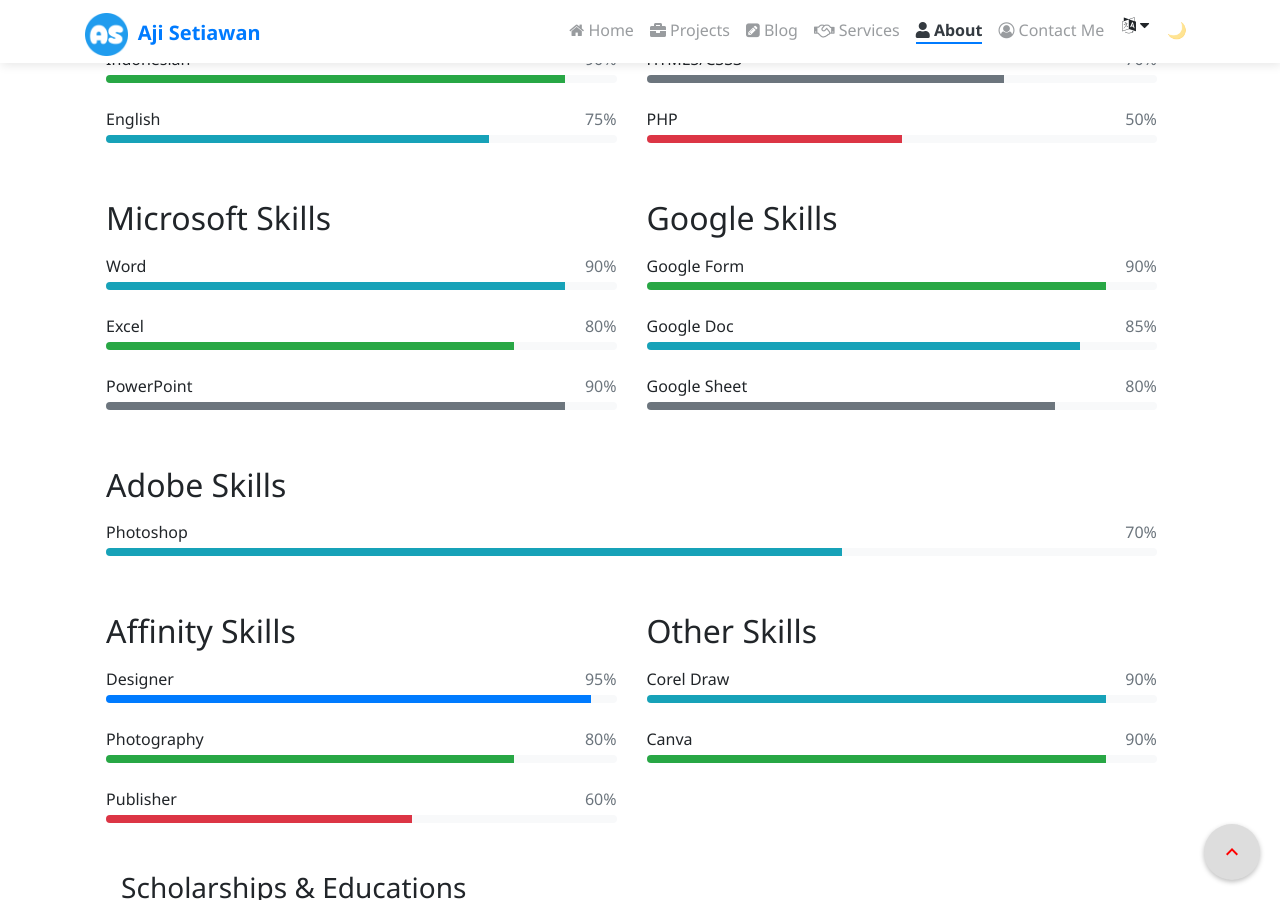
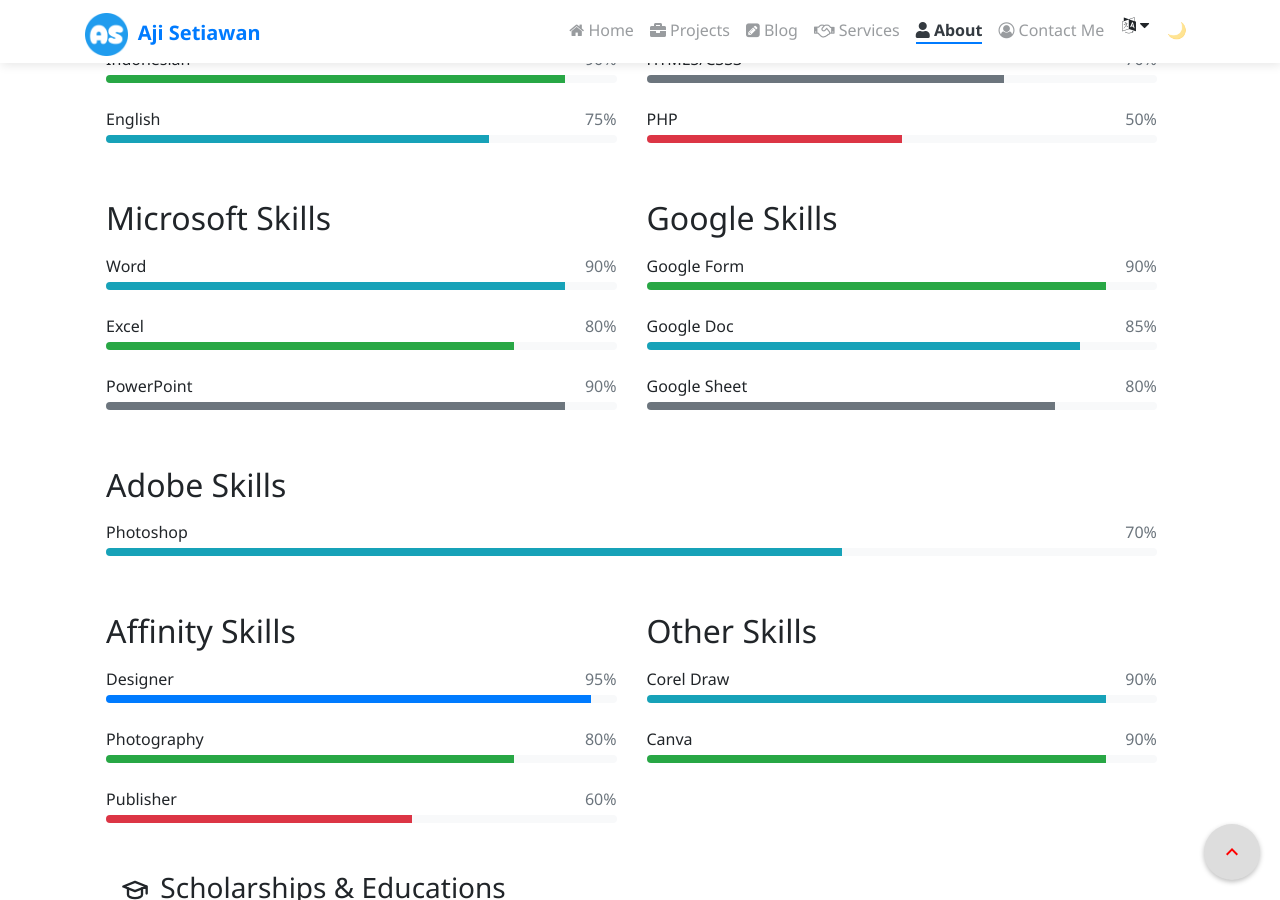
Before and after one commit to ajisetiawan716/ajisetiawan716.github.io, a Jekyll site: the page built from pages/about.md, in a window 1280 px wide and 900 px high, scrolled down 1207 px. Built offline with Jekyll 4.4.1, drawn with Linux system fonts in a browser that asks for light colours; nearby versions of some CDN libraries; emoji names are drawn with the system emoji font; comment, search, counter and statistics services are not loaded; a style sheet for code colours, icons or effects is not loaded.

Commit message:
Update timeline.html

```diff
--- a/_includes/about/timeline.html
+++ b/_includes/about/timeline.html
@@ -1,5 +1,5 @@
 <div class="col mt-4">
-  <h3>Scholarships & Educations</h3>
+  <h3><svg stroke="currentColor" fill="none" stroke-width="2" viewBox="0 0 24 24" stroke-linecap="round" stroke-linejoin="round" class="mr-1" height="1em" width="1em" xmlns="http://www.w3.org/2000/svg"><path stroke="none" d="M0 0h24v24H0z" fill="none"></path><path d="M22 9l-10 -4l-10 4l10 4l10 -4v6"></path><path d="M6 10.6v5.4a6 3 0 0 0 12 0v-5.4"></path></svg> Scholarships & Educations</h3>
   <div class="timeline-body bg-themed">
     {% for item in site.data.scholarship %}
       <div class="timeline-item">
```
